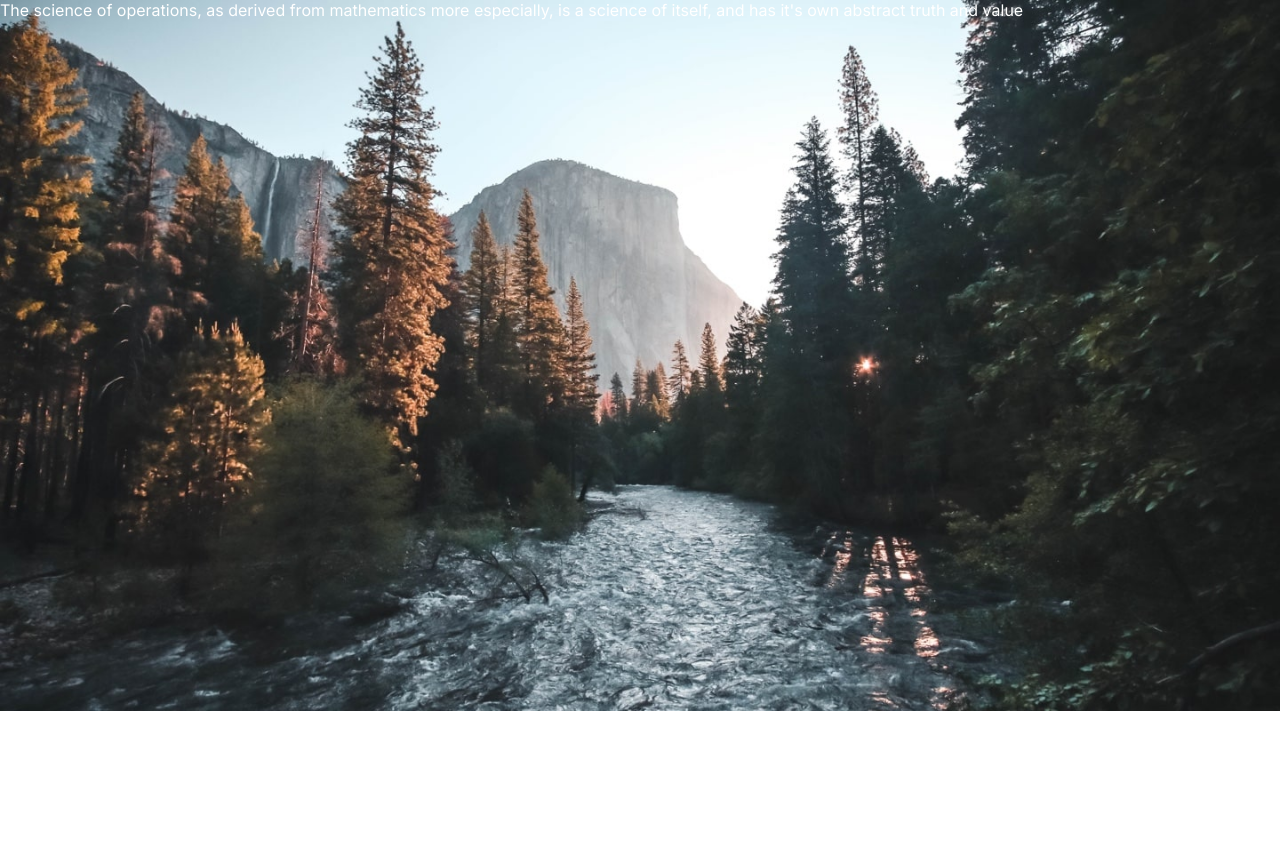
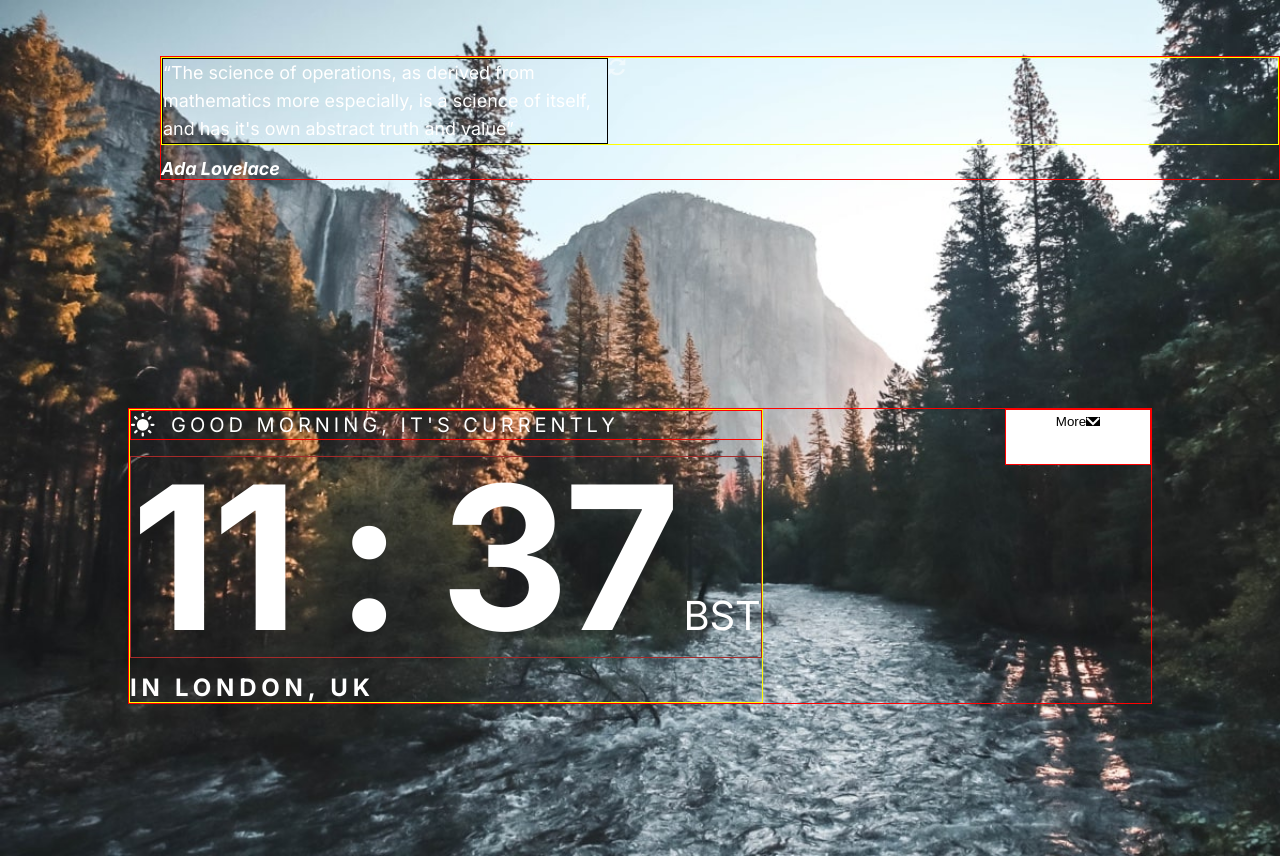
Before and after one commit to pelzmagic/clock-app, a plain HTML site: page index.html in a window 1280 px wide. Before the commit the page ends 800 px from the top, so only its background shows below. Drawn offline with Linux system fonts and the light colour scheme.

Commit message:
add style update to the app

```diff
--- a/index.html
+++ b/index.html
@@ -10,7 +10,29 @@
   </head>
   <body>
     <div class="quote-wrapper">
-      <blockquote>The science of operations, as derived from mathematics more especially, is a science of itself, and has it's own abstract truth and value</blockquote>
+      <div class="quote">
+        <blockquote><q>The science of operations, as derived from mathematics more especially, is a science of itself, and has it's own abstract truth and value</q></blockquote>
+        <div class="refresh">
+          <img src="./assets/desktop/icon-refresh.svg" alt="refresh icon" />
+        </div>
+      </div>
+      <cite>Ada Lovelace</cite>
+    </div>
+    <div class="clock_details_wrapper">
+      <div class="details">
+        <div class="greeting_wrapper">
+          <img src="./assets/desktop/icon-sun.svg" alt="the sun" class="sun" />
+          <p class="greeting">GOOD MORNING, IT'S CURRENTLY</p>
+        </div>
+        <div class="time_wrapper">
+          <p class="time">11 : 37</p>
+          <p class="region">BST</p>
+        </div>
+        <p class="city">IN LONDON, UK</p>
+      </div>
+      <div class="more_button">
+        <button class="more_btn">More<img src="./assets/desktop/icon-arrow-down.svg" alt="arrow_down" class="arrow" /></button>
+      </div>
     </div>
   </body>
 </html>
--- a/style.css
+++ b/style.css
@@ -17,10 +17,109 @@ body {
   background: url("./assets/desktop/bg-image-daytime.jpg");
   background-repeat: no-repeat;
   background-size: cover;
+  height: 100vh;
 }
 
 blockquote {
   font-family: inherit;
   color: var(--WHITE);
-  font-size: ;
+  font-size: 1.12rem;
+  max-width: 40%;
+  line-height: 28px;
+  border: 1px solid black;
 }
+
+cite {
+  font-family: inherit;
+  color: var(--WHITE);
+  font-size: 1.12rem;
+  font-weight: bold;
+  display: block;
+}
+
+.quote-wrapper {
+  border: 1px solid red;
+  margin-left: 10rem;
+  margin-top: 3.5rem;
+  display: flex;
+  flex-direction: column;
+  gap: 0.8rem;
+}
+
+.quote {
+  border: 1px solid yellow;
+  display: flex;
+}
+
+.clock_details_wrapper {
+  border: 1px solid red;
+  width: 80%;
+  position: absolute;
+  left: 50%;
+  transform: translateX(-50%);
+  bottom: 6rem;
+  margin: auto;
+  display: flex;
+  justify-content: space-between;
+}
+.details {
+  border: 1px solid yellow;
+  display: flex;
+  flex-direction: column;
+  gap: 1rem;
+}
+.greeting_wrapper {
+  border: 1px solid red;
+  display: flex;
+  align-items: center;
+  gap: 1rem;
+}
+.greeting {
+  font-family: inherit;
+  letter-spacing: 4px;
+  line-height: 28px;
+  color: var(--WHITE);
+  font-size: 1.25rem;
+}
+.time_wrapper {
+  border: 1px solid brown;
+  display: flex;
+  align-items: last baseline;
+  gap: 0.5rem;
+}
+.time {
+  font-family: inherit;
+  font-size: 12.5rem;
+  letter-spacing: -5px;
+  font-weight: bold;
+  color: var(--WHITE);
+  line-height: 200px;
+}
+.region {
+  font-family: inherit;
+  font-size: 2.5rem;
+  line-height: 28px;
+  color: var(--WHITE);
+}
+.city {
+  font-family: inherit;
+  font-size: 1.5rem;
+  font-weight: bold;
+  letter-spacing: 4.8px;
+  line-height: 28px;
+  color: var(--WHITE);
+}
+.more_button {
+  width: 146px;
+  height: 56px;
+  border: 1px solid red;
+  background-color: var(--WHITE);
+}
+.more_btn {
+  width: 100%;
+  background-color: transparent;
+  border: 0;
+}
+.arrow {
+  background-color: var(--BLACK);
+}
```
